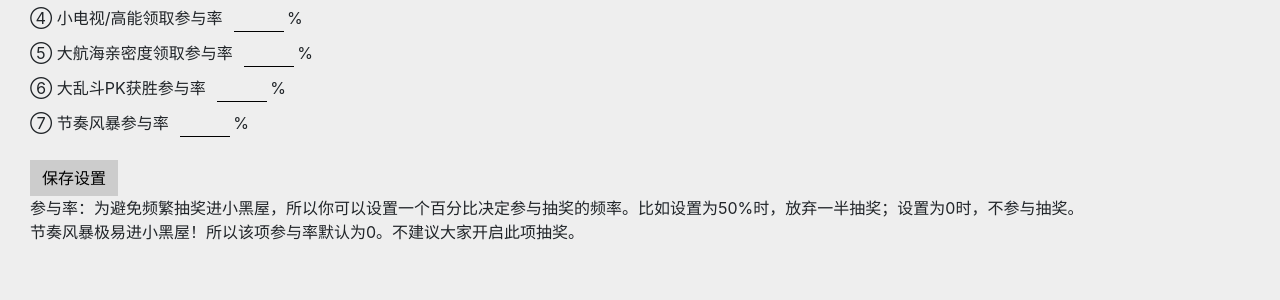
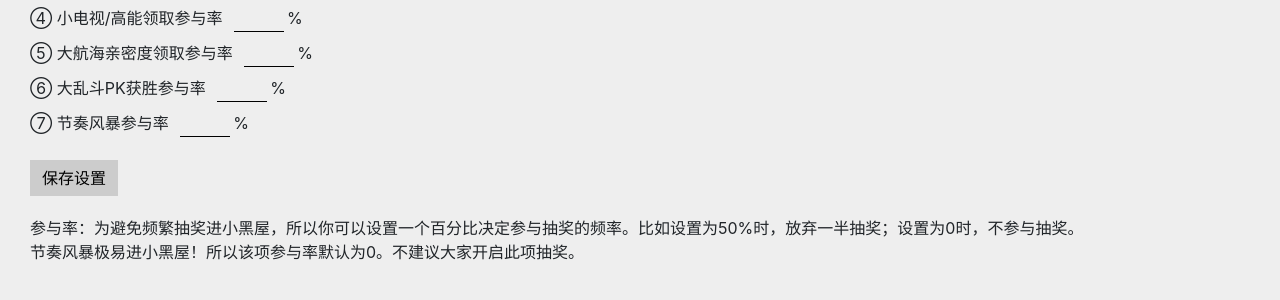
Before and after one commit to cl-ei/stormgift, a Python web app: template website/templates/settings.html in a window 1280 px wide. Shown: the part 253-553 px from the top of the page. Run offline with Jinja, Linux system fonts and the light colour scheme; the template is opened without the code that fills it, so the values that code supplies are empty; some libraries are stand-ins or nearby versions.

Commit message:
update ws source.

```diff
--- a/website/templates/settings.html
+++ b/website/templates/settings.html
@@ -102,7 +102,7 @@
     <button class="button center" id="submit-settings">保存设置</button>
 
 </div>
-<p>参与率：为避免频繁抽奖进小黑屋，所以你可以设置一个百分比决定参与抽奖的频率。比如设置为50%时，放弃一半抽奖；设置为0时，不参与抽奖。<br>
+<p style="margin-top: 20px;">参与率：为避免频繁抽奖进小黑屋，所以你可以设置一个百分比决定参与抽奖的频率。比如设置为50%时，放弃一半抽奖；设置为0时，不参与抽奖。<br>
     节奏风暴极易进小黑屋！所以该项参与率默认为0。不建议大家开启此项抽奖。
 </p>
 <div id="prompt-modal" class="modal fade" role="dialog" aria-labelledby="myModalLabel" aria-hidden="true">
```
